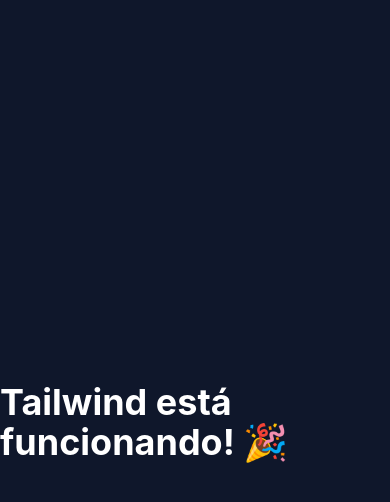
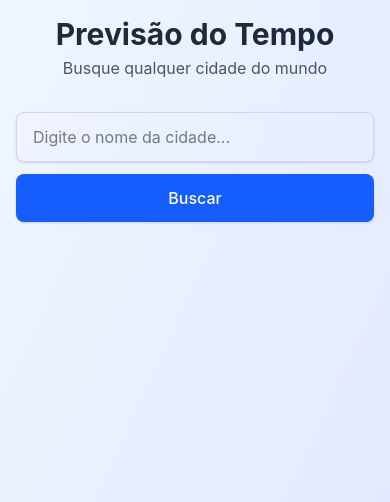
Before and after one commit to jgasrocha/weather-ts-app, a React (Vite) app: page / in a window 390 px wide. Shown: the top 502 px of the page. Built offline with nearby package versions, Linux system fonts and the light colour scheme.

Commit message:
feat: implementa interface responsiva com busca de cidades e previsão

```diff
--- a/src/App.tsx
+++ b/src/App.tsx
@@ -1,10 +1,88 @@
+import { useState } from 'react';
+import { SearchForm } from './components/SearchForm';
+import { CityCard } from './components/CityCard';
+import { WeatherCard } from './components/WeatherCard';
+import { searchCity, getWeather } from './services/weather';
+import type { GeocodingResult, WeatherResponse } from './types/weather';
+
 function App() {
+  const [cities, setCities] = useState<GeocodingResult[]>([]);
+  const [selectedCity, setSelectedCity] = useState<GeocodingResult | null>(null);
+  const [weather, setWeather] = useState<WeatherResponse | null>(null);
+  const [loading, setLoading] = useState(false);
+  const [error, setError] = useState<string | null>(null);
+
+  async function handleSearch(cityName: string) {
+    setLoading(true);
+    setError(null);
+    setCities([]);
+    setWeather(null);
+    setSelectedCity(null);
+
+    try {
+      const data = await searchCity(cityName);
+      if (data.results && data.results.length > 0) {
+        setCities(data.results);
+      } else {
+        setError('Nenhuma cidade encontrada.');
+      }
+    } catch {
+      setError('Erro ao buscar. Verifique a conexão.');
+    } finally {
+      setLoading(false);
+    }
+  }
+
+  async function handleSelectCity(city: GeocodingResult) {
+    setSelectedCity(city);
+    setCities([]); // Esconde a lista
+    setLoading(true);
+    setError(null);
+
+    try {
+      const data = await getWeather(city.latitude, city.longitude);
+      setWeather(data);
+    } catch {
+      setError('Erro ao carregar previsão.');
+    } finally {
+      setLoading(false);
+    }
+  }
+
   return (
-    <div className="min-h-dvh bg-slate-900 flex items-center justify-center">
-      <h1 className="text-4xl font-bold text-white">
-        Tailwind está funcionando! 🎉
-      </h1>
+    <div className="min-h-dvh bg-gradient-to-br from-blue-50 to-indigo-100 p-4 sm:p-8">
+      <div className="mx-auto max-w-lg sm:max-w-2xl">
+
+        <header className="mb-8 text-center sm:text-left">
+          <h1 className="text-3xl sm:text-4xl font-bold text-gray-800">
+            Previsão do Tempo
+          </h1>
+          <p className="text-gray-600 mt-1">Busque qualquer cidade do mundo</p>
+        </header>
+
+        <SearchForm onSearch={handleSearch} isLoading={loading} />
+
+        {error && (
+          <div className="mt-6 rounded-lg bg-red-100 p-4 text-red-700 text-center">
+            {error}
+          </div>
+        )}
+
+        {cities.length > 0 && (
+          <div className="mt-6 space-y-3">
+            <h2 className="text-lg font-semibold text-gray-700">Selecione a cidade:</h2>
+            {cities.map((city) => (
+              <CityCard key={city.id} city={city} onClick={handleSelectCity} />
+            ))}
+          </div>
+        )}
+
+        {weather && selectedCity && (
+          <WeatherCard data={weather} cityName={selectedCity.name} />
+        )}
+      </div>
     </div>
-  )
+  );
 }
-export default App
+
+export default App;
--- /dev/null
+++ b/src/components/CityCard.tsx
@@ -0,0 +1,22 @@
+import type { GeocodingResult } from '../types/weather';
+
+interface CityCardProps {
+  city: GeocodingResult;
+  onClick: (city: GeocodingResult) => void;
+}
+
+export function CityCard({ city, onClick }: CityCardProps) {
+  return (
+    <button
+      onClick={() => onClick(city)}
+      className="w-full text-left bg-white p-4 rounded-xl shadow-sm border border-gray-200
+                 transition hover:border-blue-400 hover:shadow-md active:scale-[0.98]"
+    >
+      <p className="font-semibold text-gray-800 text-lg">
+        {city.name}
+        {city.admin1 && `, ${city.admin1}`}
+      </p>
+      <p className="text-sm text-gray-500">{city.country}</p>
+    </button>
+  );
+}
--- /dev/null
+++ b/src/components/SearchForm.tsx
@@ -0,0 +1,36 @@
+import { useState } from "react";
+
+interface SearchFormProps {
+    onSearch: (city: string) => void;
+    isLoading: boolean;
+}
+
+export function SearchForm({ onSearch, isLoading }: SearchFormProps) {
+    const [query, setQuery] = useState('');
+
+    function handleSubmit(e: React.SubmitEvent<HTMLFormElement>) {
+        e.preventDefault();
+        if (!query.trim()) return;
+
+        onSearch(query);
+    }
+
+    return (
+        <form onSubmit={handleSubmit} className="flex flex-col sm:flex-row gap-3">
+            <input type="text"
+                value={query}
+                onChange={(e) => setQuery(e.target.value)}
+                placeholder="Digite o nome da cidade..."
+                className="flex-1 rounded-lg border border-gray-300 px-4 py-3 text-base shadow-sm
+            focus:border-blue-500 focus:outline-none focus:ring-2 focus:ring-blue-200" />
+            <button
+                type="submit"
+                disabled={isLoading}
+                className="rounded-lg bg-blue-600 px-6 py-3 font-medium text-white shadow-sm
+                   transition hover:bg-blue-700 disabled:opacity-50 sm:w-auto w-full"
+            >
+                {isLoading ? 'Buscando...' : 'Buscar'}
+            </button>
+        </form>
+    );
+}
--- /dev/null
+++ b/src/components/WeatherCard.tsx
@@ -0,0 +1,57 @@
+import type { WeatherResponse } from '../types/weather';
+
+interface WeatherCardProps {
+  data: WeatherResponse;
+  cityName: string;
+}
+
+export function WeatherCard({ data, cityName }: WeatherCardProps) {
+  const currentTemp = Math.round(data.current.temperature_2m);
+
+  // Mapeia o código do clima para um emoji (simplificado)
+  const getWeatherEmoji = (code: number) => {
+    if (code === 0) return '☀️';
+    if (code <= 3) return '⛅';
+    if (code <= 48) return '🌫️';
+    if (code <= 67) return '🌧️';
+    if (code <= 77) return '❄️';
+    return '🌩️';
+  };
+
+  return (
+    <div className="bg-white rounded-2xl shadow-lg p-6 mt-6 animate-fade-in">
+      <h2 className="text-xl font-bold text-gray-700 mb-4 text-center sm:text-left">
+        {cityName}
+      </h2>
+
+      <div className="flex flex-col items-center justify-center mb-8 sm:flex-row sm:justify-start sm:gap-6">
+        <span className="text-6xl">{getWeatherEmoji(data.current.weather_code)}</span>
+        <div className="text-center sm:text-left">
+          <p className="text-5xl font-bold text-gray-800">{currentTemp}°C</p>
+          <p className="text-gray-500 mt-1">Agora</p>
+        </div>
+      </div>
+
+      <div className="grid grid-cols-2 gap-4">
+        {data.daily.time.slice(0, 4).map((day, index) => {
+          const date = new Date(day);
+          const dayName = date.toLocaleDateString('pt-BR', { weekday: 'short' });
+
+          return (
+            <div key={day} className="bg-gray-50 rounded-lg p-3 text-center">
+              <p className="text-sm font-medium text-gray-600 capitalize">{dayName}</p>
+              <div className="flex justify-center gap-2 mt-1 text-sm">
+                <span className="text-red-500 font-semibold">
+                  {Math.round(data.daily.temperature_2m_max[index])}°
+                </span>
+                <span className="text-blue-500 font-semibold">
+                  {Math.round(data.daily.temperature_2m_min[index])}°
+                </span>
+              </div>
+            </div>
+          );
+        })}
+      </div>
+    </div>
+  );
+}
--- /dev/null
+++ b/src/services/weather.ts
@@ -0,0 +1,38 @@
+import type { GeocodingResponse, WeatherResponse } from '../types/weather';
+
+const GEO_URL = 'https://geocoding-api.open-meteo.com/v1/search';
+const WEATHER_URL = 'https://api.open-meteo.com/v1/forecast';
+
+// Função 1: Buscar cidade por nome
+export async function searchCity(cityName: string): Promise<GeocodingResponse> {
+  // encodeURIComponent garante que espaços e acentos não quebrem a URL
+  const url = `${GEO_URL}?name=${encodeURIComponent(cityName)}&count=5&language=pt&format=json`;
+
+  const response = await fetch(url);
+
+  if (!response.ok) {
+    throw new Error('Falha ao buscar cidades');
+  }
+
+  // Dizemos ao TS: "Confie em mim, isso é um GeocodingResponse"
+  return response.json() as Promise<GeocodingResponse>;
+}
+
+// Função 2: Buscar clima pelas coordenadas
+export async function getWeather(lat: number, lon: number): Promise<WeatherResponse> {
+  const params = new URLSearchParams({
+    latitude: lat.toString(),
+    longitude: lon.toString(),
+    current: 'temperature_2m,weather_code',
+    daily: 'temperature_2m_max,temperature_2m_min',
+    timezone: 'auto',
+  });
+
+  const response = await fetch(`${WEATHER_URL}?${params}`);
+
+  if (!response.ok) {
+    throw new Error('Falha ao buscar previsão do tempo');
+  }
+
+  return response.json() as Promise<WeatherResponse>;
+}
--- /dev/null
+++ b/src/types/weather.ts
@@ -0,0 +1,35 @@
+// 1. O que a API de busca de cidades retorna para UMA cidade
+export interface GeocodingResult {
+  id: number;
+  name: string;
+  latitude: number;
+  longitude: number;
+  country: string;
+  admin1?: string; // O "?" significa opcional (a API pode não retornar o estado)
+}
+
+// 2. O que a API retorna na busca geral
+export interface GeocodingResponse {
+  results?: GeocodingResult[]; // Pode ser undefined se não achar nenhuma cidade
+}
+
+// 3. Dados do clima atual
+export interface CurrentWeather {
+  temperature_2m: number;
+  weather_code: number;
+  time: string;
+}
+
+// 4. Previsão diária
+export interface DailyForecast {
+  time: string[];
+  temperature_2m_max: number[];
+  temperature_2m_min: number[];
+}
+
+// 5. O pacote completo que a API de clima retorna
+export interface WeatherResponse {
+  current: CurrentWeather;
+  daily: DailyForecast;
+  timezone: string;
+}
```
